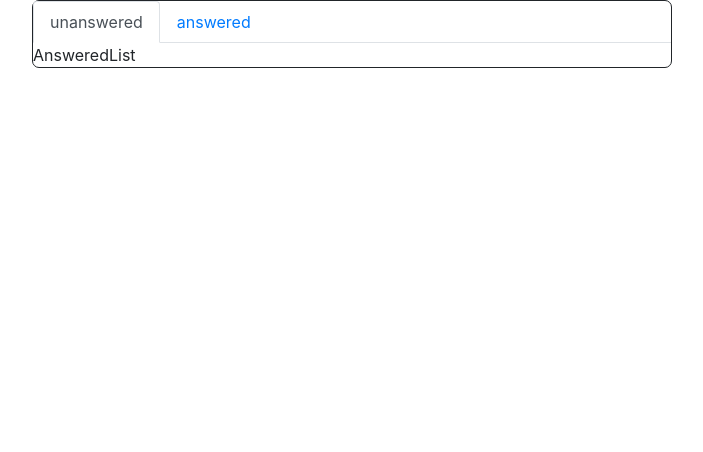
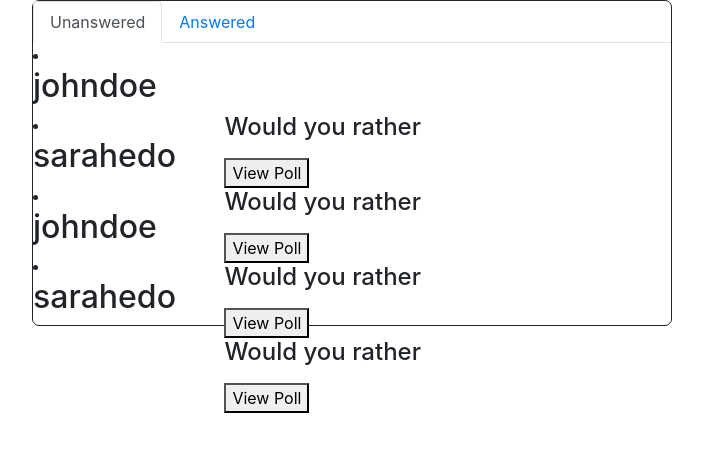
Before and after one commit to TimLiu2019/would-you-rather-react-redux, a React (Create React App) app: page / in a window 1280 px wide. Shown: the top 452 px of the page, without its empty margins (288-991 px from the left). Built offline with nearby package versions, Linux system fonts and the light colour scheme.

Commit message:
unanswered list

```diff
--- a/src/App.css
+++ b/src/App.css
@@ -23,31 +23,22 @@ body,
   border-style: solid;
   border-collapse: collapse;
 }
-.tab{
+.tab {
   width: 49%; /*Slightly less than 1/2th of the width*/
   display: inline-block;
   padding: 0;
   margin: 0;
   text-align: center;
-  border:1px solid;
+  border: 1px solid;
 }
 
+/* question card */
 
-.c-tabBar {
-  width: 50%;
-  min-height: 100px;
-  margin: 0 auto;
-  border-radius: 7px;
-  border: 1px;
-  border-style: solid;
-
+.avatar {
+  width: 30%;
+  float: left;
 }
-.c-tab {
-  width: 49%;
-  display: inline-block;
-  padding: 8px 16px 4px;
-  border-radius: 8px 8px 0 0;
-  border:  #999999 solid;
-  border-bottom: none;
-
+.card-text {
+  width: 70%;
+  float: right;
 }
--- a/src/components/home/AnsweredList.jsx
+++ b/src/components/home/AnsweredList.jsx
@@ -1,7 +1,17 @@
 import React from "react";
 
 const AnsweredList = props => {
-  return <div>UnAnsweredList</div>;
+  return <div>AnsweredList</div>;
 };
 
+function mapStateToProps({ questions, users, authedUser }) {
+  const user = users[authedUser];
+
+  return {
+    questionIds: user.questions.sort(
+      (a, b) => questions[b].timestamp - questions[a].timestamp
+    )
+  };
+}
+
 export default AnsweredList;
--- a/src/components/home/HomeTabs.jsx
+++ b/src/components/home/HomeTabs.jsx
@@ -3,16 +3,17 @@ import Tabs from "react-bootstrap/Tabs";
 import Tab from "react-bootstrap/Tab";
 import AnsweredList from "./AnsweredList";
 import UnansweredList from "./UnansweredList";
+import QuestionList from './QuestionList'
 const HomeTabs = props => {
   useEffect(() => {});
 
   return (
     <div className="tab-container">
       <Tabs defaultActiveKey="unanswered"  id="noanim-tab-example">
-        <Tab eventKey="unanswered" title="unanswered">
+        <Tab eventKey="unanswered" title="Unanswered">
           <UnansweredList />
         </Tab>
-        <Tab eventKey="answered" title="answered">
+        <Tab eventKey="answered" title="Answered">
           <AnsweredList />
         </Tab>
       </Tabs>
--- /dev/null
+++ b/src/components/home/QuestionCard.jsx
@@ -0,0 +1,31 @@
+import React,{useEffect} from "react";
+import { connect } from "react-redux";
+
+const QuestionCard = props => {
+    useEffect(() => {
+        console.log('question list props',props)
+    });
+  return (
+    <div>
+      <h2>{props.author}</h2>
+      <div className="avatar"></div>
+      <div className="card-text">
+        <h4> Would you rather</h4>
+        <p>{props.text}</p>
+        <button>View Poll</button>
+      </div>
+    </div>
+  );
+};
+
+function mapStateToProps({ authedUser, users, questions }, { id }) {
+  const question = questions[id];
+
+  return {
+    authedUser,
+    author:question.author,
+    text:question.text
+  };
+}
+
+export default connect(mapStateToProps)(QuestionCard);
--- /dev/null
+++ b/src/components/home/QuestionList.jsx
@@ -0,0 +1,36 @@
+import React, { useEffect } from "react";
+import { connect } from "react-redux";
+import QuestionCard from "./QuestionCard";
+
+const QuestionList = props => {
+  useEffect(() => {
+    console.log("question list props", props);
+  });
+  return (
+    <div>
+      {props.questionIds.map(id => (
+        <li key={id}>
+          <QuestionCard id={id} />
+        </li>
+      ))}
+    </div>
+  );
+};
+
+function mapStateToProps({ questions, authedUser, users }) {
+  console.log("users", users);
+  console.log("authedUser id", authedUser);
+  const user = users[authedUser];
+
+    console.log("autheduser ", user);
+    if(user !== null && user!==undefined) {
+        console.log('questions',user.questions)
+    }
+
+  return {
+    questionIds: Object.keys(questions).sort(
+      (a, b) => questions[b].timestamp - questions[a].timestamp
+    )
+  };
+}
+export default connect(mapStateToProps)(QuestionList);
--- a/src/components/home/UnansweredList.jsx
+++ b/src/components/home/UnansweredList.jsx
@@ -1,7 +1,40 @@
-import React from "react";
+import React, { useEffect } from "react";
+import { connect } from "react-redux";
+import QuestionCard from "./QuestionCard";
 
 const UnansweredList = props => {
-  return <div>AnsweredList</div>;
+  useEffect(() => {
+    console.log("unanswered id list", props);
+  });
+  return (
+    <div>
+      {props.questionIds.map(id => (
+        <li key={id}>
+          <QuestionCard id={id} />
+        </li>
+      ))}
+    </div>
+  );
 };
 
-export default UnansweredList;
+function mapStateToProps({ questions, users, authedUser }) {
+  const user = users[authedUser];
+  console.log('authedUser',authedUser)
+  console.log('user',user)
+  let answered = null
+  if(user !== null && user!==undefined) {
+    console.log('questions',user.questions)
+     answered = user.questions
+}
+
+  const questionIds =  Object.keys(questions)
+  let unanswered = questionIds
+  if(answered !== null){
+   unanswered = questionIds.filter(questionId => ! answered.includes(questionId))}
+  return {
+    questionIds: unanswered.sort(
+      (a, b) => questions[b].timestamp - questions[a].timestamp
+    )
+  };
+}
+export default connect(mapStateToProps)(UnansweredList);
--- a/src/reducers/index.js
+++ b/src/reducers/index.js
@@ -5,7 +5,7 @@ import users from "./users";
 
 
 export default combineReducers({
-  authedUser,
   questions,
   users,
+  authedUser,
 });
```
